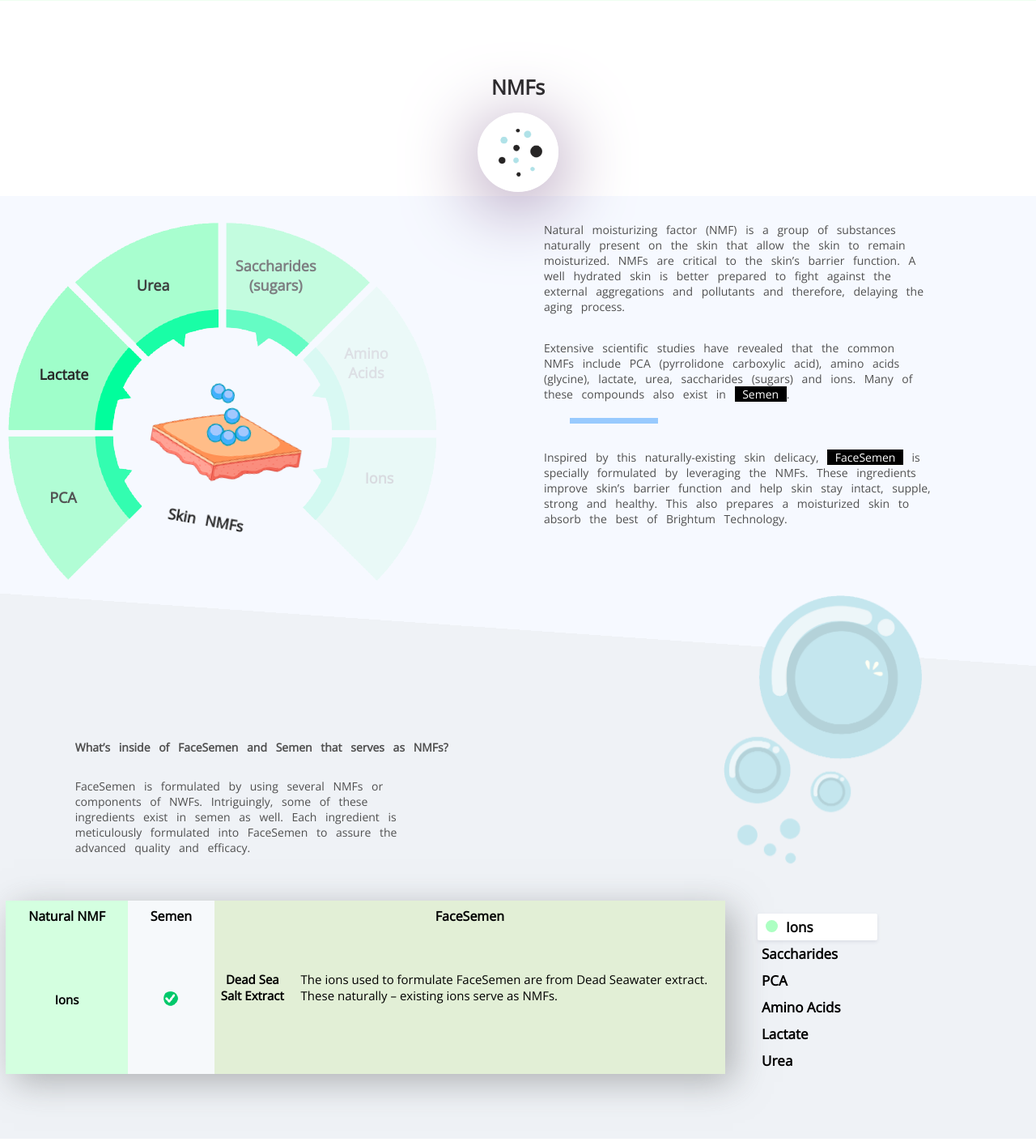
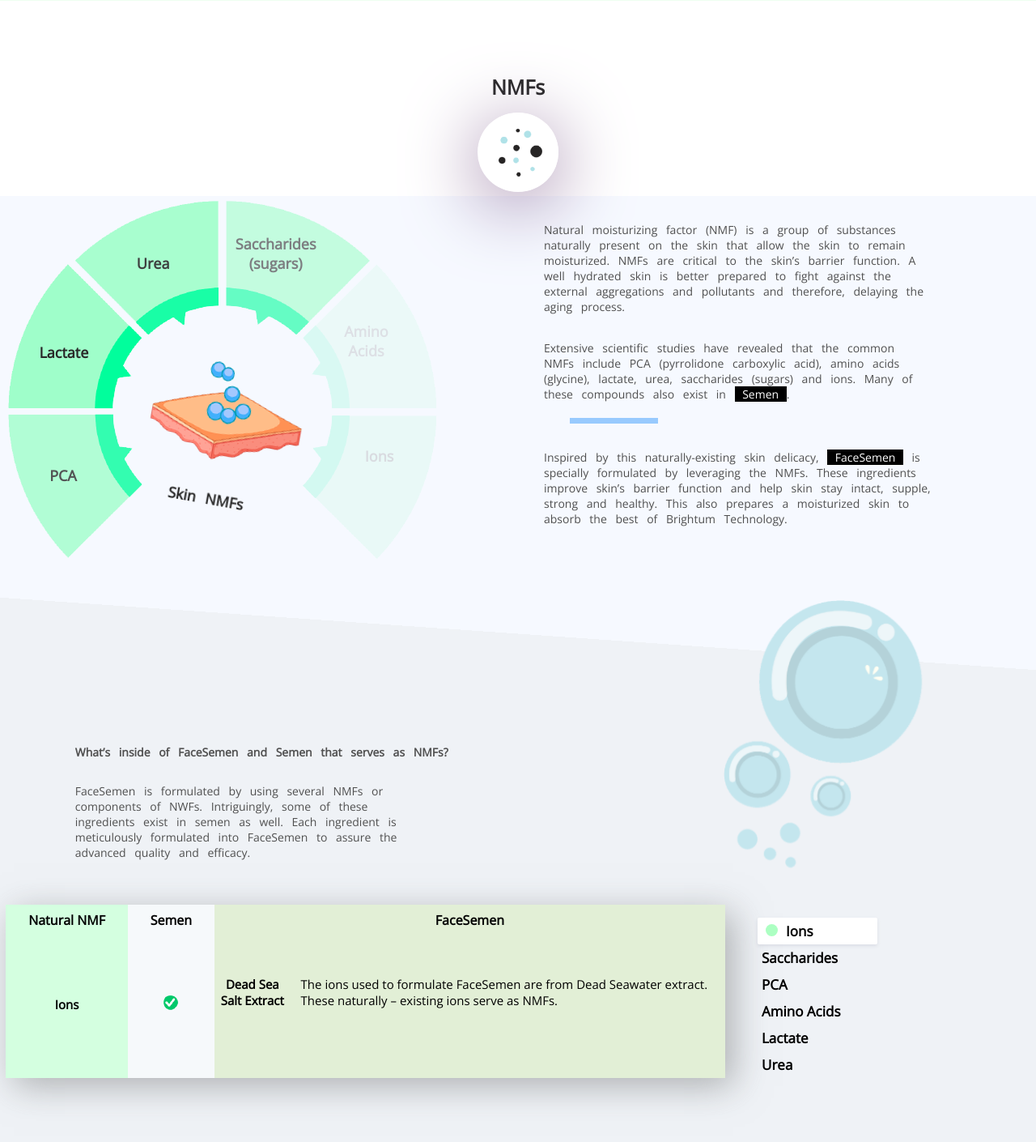
Before and after one commit to FaceSem/test, a PHP site: page /facts.html in a window 1280 px wide. Shown: the part 3099-4509 px from the top of the page at 81% size. Run offline with PHP 8.4, Linux system fonts and the light colour scheme; some libraries are stand-ins or nearby versions.

Commit message:
Update facts.css

```diff
--- a/css/facts.css
+++ b/css/facts.css
@@ -814,7 +814,7 @@
 }
 .around-box{
 	position: relative;
-	height: 100%;
+	min-height: 400px;
 	width: 530px;
 	margin-top: 5%;
 	margin-left: 10px;
```
